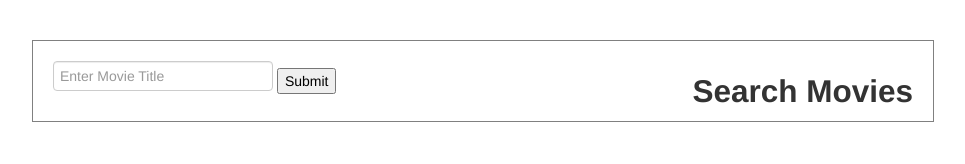
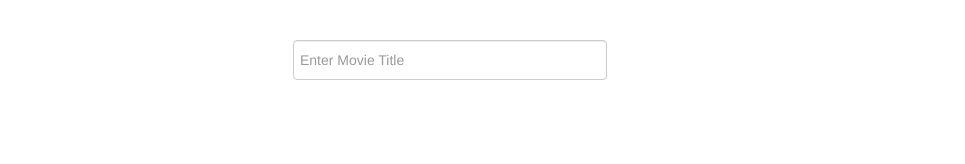
Before and after one commit to andris310/ajax-movie-search, a plain HTML site: page index.html in a window 1280 px wide. Shown: the whole page, without its empty margins (157-1122 px from the left). Drawn offline with nearby package versions, Linux system fonts and the light colour scheme.

Commit message:
Syntax adjustment

```diff
--- a/index.html
+++ b/index.html
@@ -10,7 +10,6 @@
 		<form>
 			<input id="movie_title" type="search" placeholder="Enter Movie Title">
 			<input id="search" type='submit'>
-			<h2>Search Movies</h2>
 		</form>
 
 		<div id="results">
--- a/javascript.js
+++ b/javascript.js
@@ -1,7 +1,3 @@
-$(document).ready(function() {
-
-
-	$('#results_list').on('click', 'li', getInfo);
 
 	function getInfo(){
 		var imdbID = $(this).attr('data-id');
@@ -16,7 +12,7 @@ $(document).ready(function() {
 
 				// build details node
 				var details = $('<div id="details"></div>');
-					var textInfo = $('<div id="text_info"></div>')
+				var textInfo = $('<div id="text_info"></div>');
 				details.append($("<h2>" + info['Title'] + " " + info['Year'] + "</h2>"));
 				details.append(poster);
 				textInfo.append($('<span><h4>Genre: </h4>' + info['Genre'] + '</span>'));
@@ -31,9 +27,13 @@ $(document).ready(function() {
 		});
 	}
 
+$(document).ready(function() {
+
+
+	$('#results_list').on('click', 'li', getInfo);
+
 	$('form').bind('keyup submit', function(event) {
 		event.preventDefault();
-		$('#results_list').fadeIn(400);
 		var title = $('#movie_title').val();
 
 		$.ajax({
--- a/style.css
+++ b/style.css
@@ -1,15 +1,29 @@
 form {
-	margin: 20px;
+	margin: auto;
+	width: 380px;
 }
 
-h2 {
-	float: right;
+a {
+	font-size: 17px;
+}
+
+a:hover {
+	text-decoration: none;
+}
+
+#search {
+	visibility: hidden;
+}
+
+#movie_title {
+	margin: auto;
+	width: 300px;
+	height: 30px;
 }
 
 #container {
 	margin: 40px auto;
 	width: 900px;
-	border: 1px solid gray;
 }
 
 #results {
@@ -20,6 +34,11 @@ h2 {
 
 #results_list {
 	list-style: none;
+	margin-top: 30px;
+}
+
+#results_list li {
+	line-height: 20px;
 }
 
 #info {
```
Lines whose indentation alone changed are shown as unchanged.
